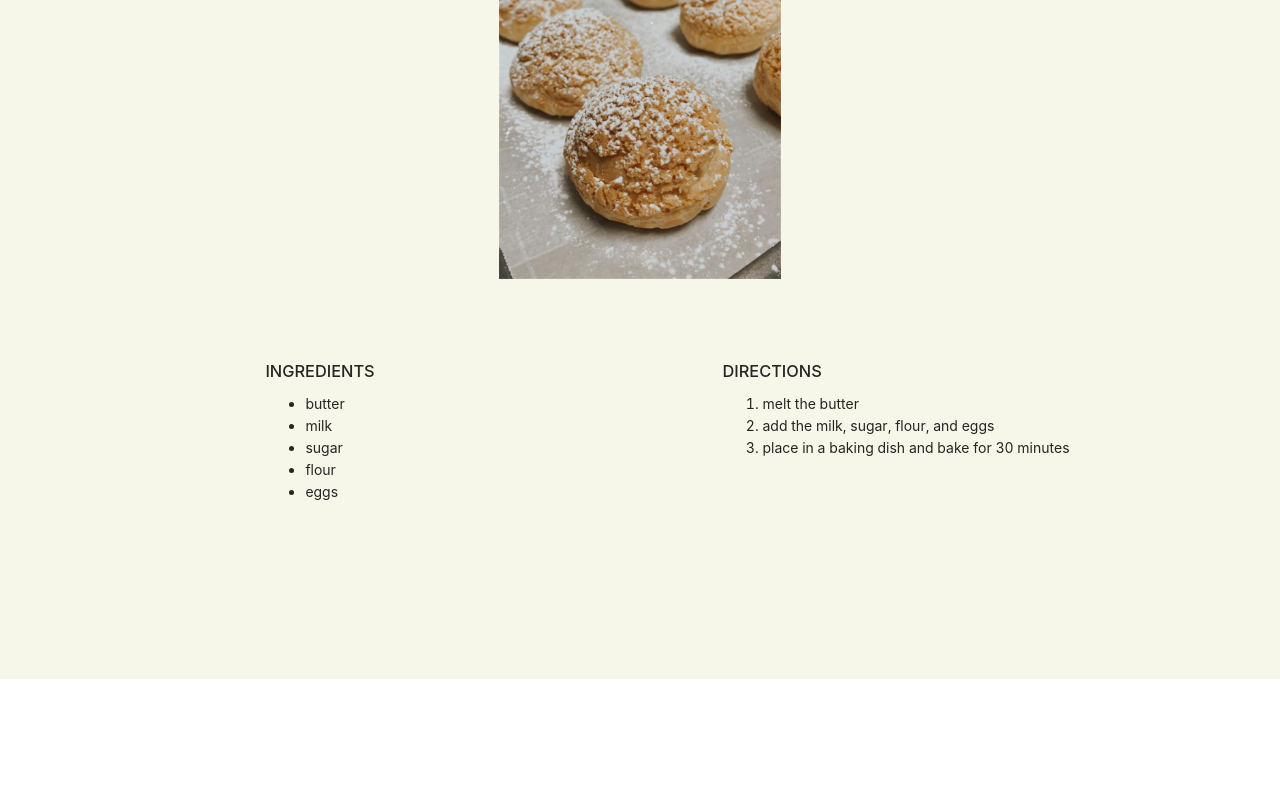
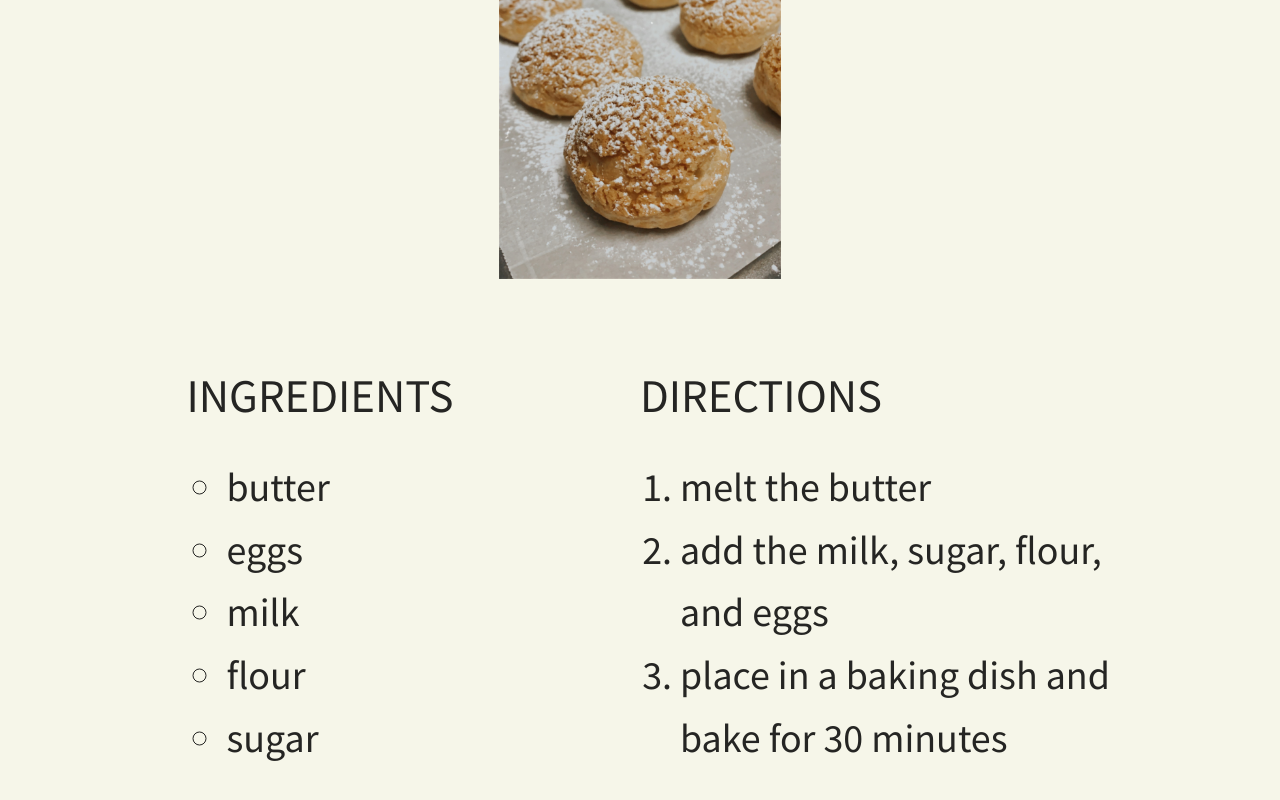
Before and after one commit to Cocineros/bumbu-frontend, a React (Create React App) app: page /recipe in a window 1280 px wide. Shown: the part 596-1396 px from the top of the page. Before the commit the page ends 1275 px from the top, so only its background shows below. Built offline with nearby package versions, Linux system fonts and the light colour scheme.

Commit message:
added toggle class onclick

```diff
--- a/public/index.html
+++ b/public/index.html
@@ -2,42 +2,25 @@
 <html lang="en">
   <head>
     <meta charset="utf-8" />
-    <link rel="icon" href="%PUBLIC_URL%/favicon.ico" />
+    <link rel="icon" href="%PUBLIC_URL%/logo.ico" />
     <meta name="viewport" content="width=device-width, initial-scale=1" />
     <meta name="theme-color" content="#000000" />
     <meta
       name="description"
       content="Web site created using create-react-app"
     />
-    <link rel="apple-touch-icon" href="%PUBLIC_URL%/logo192.png" />
-    <!--
-      manifest.json provides metadata used when your web app is installed on a
-      user's mobile device or desktop. See https://developers.google.com/web/fundamentals/web-app-manifest/
-    -->
+    <link rel="apple-touch-icon" href="%PUBLIC_URL%/logo.png" />
+
     <link rel="manifest" href="%PUBLIC_URL%/manifest.json" />
-    <!--
-      Notice the use of %PUBLIC_URL% in the tags above.
-      It will be replaced with the URL of the `public` folder during the build.
-      Only files inside the `public` folder can be referenced from the HTML.
+    <link rel="preconnect" href="https://fonts.googleapis.com">
+<link rel="preconnect" href="https://fonts.gstatic.com" crossorigin>
+<link href="https://fonts.googleapis.com/css2?family=Bodoni+Moda&family=Cormorant+Garamond:wght@300;400;600&family=Source+Sans+Pro:ital,wght@0,200;0,300;0,400;0,600;1,300&display=swap" rel="stylesheet">
 
-      Unlike "/favicon.ico" or "favicon.ico", "%PUBLIC_URL%/favicon.ico" will
-      work correctly both with client-side routing and a non-root public URL.
-      Learn how to configure a non-root public URL by running `npm run build`.
-    -->
-    <title>React App</title>
+    <title>Bumbu</title>
   </head>
   <body>
     <noscript>You need to enable JavaScript to run this app.</noscript>
     <div id="root"></div>
-    <!--
-      This HTML file is a template.
-      If you open it directly in the browser, you will see an empty page.
 
-      You can add webfonts, meta tags, or analytics to this file.
-      The build step will place the bundled scripts into the <body> tag.
-
-      To begin the development, run `npm start` or `yarn start`.
-      To create a production bundle, use `npm run build` or `yarn build`.
-    -->
   </body>
 </html>
--- a/src/components/recipe/Recipe.js
+++ b/src/components/recipe/Recipe.js
@@ -1,8 +1,14 @@
 import './recipe.css'
 import SampleImage from '../../assets/sample-recipe-image.JPG'
 import { EditOutlined, DeleteOutlined, ShareAltOutlined, RollbackOutlined } from '@ant-design/icons';
+import { useState } from 'react'
 
 export default function Recipe() {
+    const [ isActive, setActive ] = useState("false");
+    const ToggleClass = () => {
+        setActive (!isActive);
+    }
+
     return (
         <>
         <div id="page">
@@ -27,15 +33,20 @@ export default function Recipe() {
                 </div>
                 <div id="ing-dir-container">
                 <div id="ingredients-container">
-                    <div i="ingredients-text">
+                    <div id="ingredients-text">
 
                     <h3> INGREDIENTS </h3>
                     <ul>
-                        <li>butter</li>
-                        <li>milk</li>
-                        <li>sugar</li>
-                        <li>flour</li>
-                        <li>eggs</li>
+                        <li className={isActive? "ingredient" : "strikethrough"} onClick={ToggleClass}>butter</li>
+                        {/* <li className="ingredient"> eggs </li>
+                        <li className="ingredient"> milk </li>
+                        <li className="ingredient"> flour </li>
+                        <li className="ingredient"> sugar </li> */}
+                        <li className={isActive? "ingredient" : "strikethrough"} onClick={ToggleClass}>eggs</li>
+                        <li className={isActive? "ingredient" : "strikethrough"} onClick={ToggleClass}>milk</li>
+                        <li className={isActive? "ingredient" : "strikethrough"} onClick={ToggleClass}>flour</li>
+                        <li className={isActive? "ingredient" : "strikethrough"} onClick={ToggleClass}>sugar</li>
+
                     </ul>
                     </div>
                 </div>
--- a/src/components/recipe/recipe.css
+++ b/src/components/recipe/recipe.css
@@ -1,13 +1,9 @@
 #page{
     background-color: #f6f6e9;
-
 }
 
 #recipe-page {
-    /* width: 80vw; */
     margin: auto;
-    /* background-color: brown; */
-
 }
 
 #back-function {
@@ -37,13 +33,11 @@
     font-family: 'Cormorant Garamond', serif;
     font-weight: 600;
     margin-top: 2vh;
-
 }
 
 #ingredients-container {
     height: 40vh;
     width: 45vw;
-    /* background-color: blue; */
     margin-left: 5vw;
     display: flex;
     justify-content: center;
@@ -56,24 +50,20 @@
     justify-content: center;
 }
 
-
-
 #sample-image{
 width: 500px;
 height: 500px;
+max-width: 100%;
 object-fit: scale-down;
 margin-bottom: 10vh;
 }
 
 #image-container{
-    /* background-color: white;
-    width: 80vw; */
     display: flex;
     justify-content: center;
 }
 
 #menu-bar{
-    /* background-color: green; */
     height: 6vh;
     width: 15vw;
     display: flex;
@@ -81,7 +71,6 @@ margin-bottom: 10vh;
     justify-content: space-around;
     align-items: center;
     font-size: 4vh;
-    /* background-color: black; */
     position: relative;
     top: 2vh;;
     left: 65vw;
@@ -92,4 +81,16 @@ margin-bottom: 10vh;
     display: flex;
     flex-direction: row;
     width: 90vw;
+    font-family: 'Source Sans Pro', sans-serif;
+    font-size: 5vh;
 }
+
+.ingredient{
+    list-style-type: circle;
+
+}
+
+.strikethrough {
+    list-style-type: circle;
+    text-decoration: line-through;
+}
```
Also changed, not shown: public/logo.png (added), 1 other file (tests, documents, lock files or other folders).
